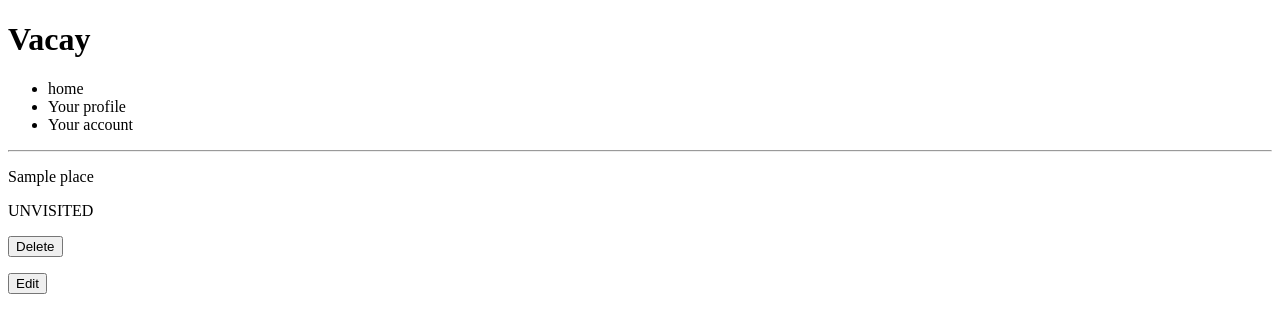
After one commit to mattnorris1990/Vacay-travel-journalling-project, a Flask app: page /countries/places/1 in a window 1280 px wide. The commit adds this page. Shown: the top 333 px of the page. Run offline with Flask 2, Linux system fonts and the light colour scheme; a database or web service that is not in the repository returns one stand-in record (values such as "Sample title"); some libraries are stand-ins or nearby versions.

Commit message:
added individual place pages and edit functionality to front-end for places

```diff
--- a/controllers/countries_controller.py
+++ b/controllers/countries_controller.py
@@ -48,7 +48,7 @@ def edit_country_form(id):
         image = country.image
     country_object = Country(name, image, country.visited, id)
     country_repository.update(country_object)
-    print(country_object.__dict__)
+    # print(country_object.__dict__)
     return redirect('/countries')
 
 
--- a/controllers/places_controller.py
+++ b/controllers/places_controller.py
@@ -25,4 +25,39 @@ def add_place():
     place_object = Place(name, country, image)
     place_repository.save(place_object)
 
+# I want this to redirect to the show_country route, not sure how
     return redirect ('/countries')
+
+@places_blueprint.route('/countries/places/<id>')
+def show_place(id):
+    place = place_repository.select(id)
+    return render_template('countries/places/show-place.html', place = place)
+
+@places_blueprint.route('/countries/places/<id>/delete', methods = ['POST'])
+def delete_place(id):
+    place_repository.delete(id)
+
+# I want this to redirect to the show_country route, not sure how
+    return redirect('/countries')
+
+@places_blueprint.route('/countries/places/<id>/edit')
+def edit_place_page(id):
+    place = place_repository.select(id)
+    return render_template('countries/places/edit-place.html', place = place)
+
+@places_blueprint.route('/countries/places/<id>/edit', methods = ['POST'])
+def edit_place_form(id):
+    place = place_repository.select(id)
+    name = request.form['place_name']
+    if len(request.form['image']) > 0:
+        image = request.form['image']
+    else:
+        image = place.image
+
+    country_id = place.country.id
+    country = country_repository.select(country_id)
+
+    place_object = Place(name, country, image, place.visited, id)
+    place_repository.update(place_object)
+
+    return redirect('/countries')
--- /dev/null
+++ b/templates/countries/places/show-place.html
@@ -0,0 +1,28 @@
+{% extends "base.html" %}
+
+{% block content %}
+<section>
+<p>{{place.name}}</p>
+<p>
+    {% if place.visited == true %}
+        VISITED!
+    {% else %}
+        UNVISITED
+    {% endif %}
+</p>
+<p>
+    <form action="/countries/places/{{place.id}}/delete" method="POST" class="button">
+        <input type="submit" value="Delete">
+    </form>
+</p>
+<p>
+    <a href="/countries/places/{{ place.id }}/edit">
+        <button class="button">
+            Edit
+        </button>
+    </a>
+</p>
+</section>
+
+
+{% endblock %}
--- a/templates/countries/show-country.html
+++ b/templates/countries/show-country.html
@@ -11,7 +11,7 @@
     {% endif %}
 </p>
 <p>
-    <form action="/countries/{{country.id}}/edit" method="POST" class="button">
+    <form action="/countries/{{country.id}}/delete" method="POST" class="button">
         <input type="submit" value="Delete">
     </form>
 </p>
```
Also changed, not shown: templates/countries/places/edit-place.html (added, +20 -0 lines).
